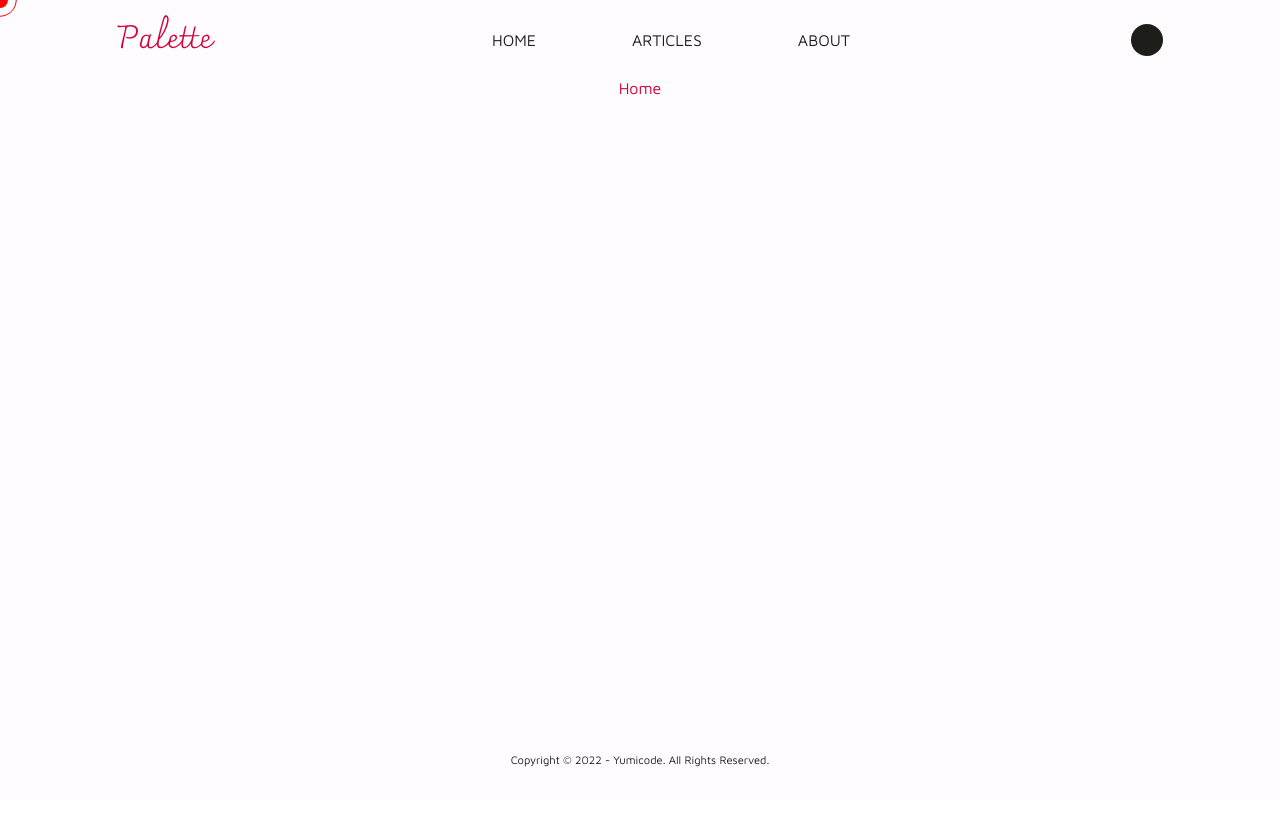
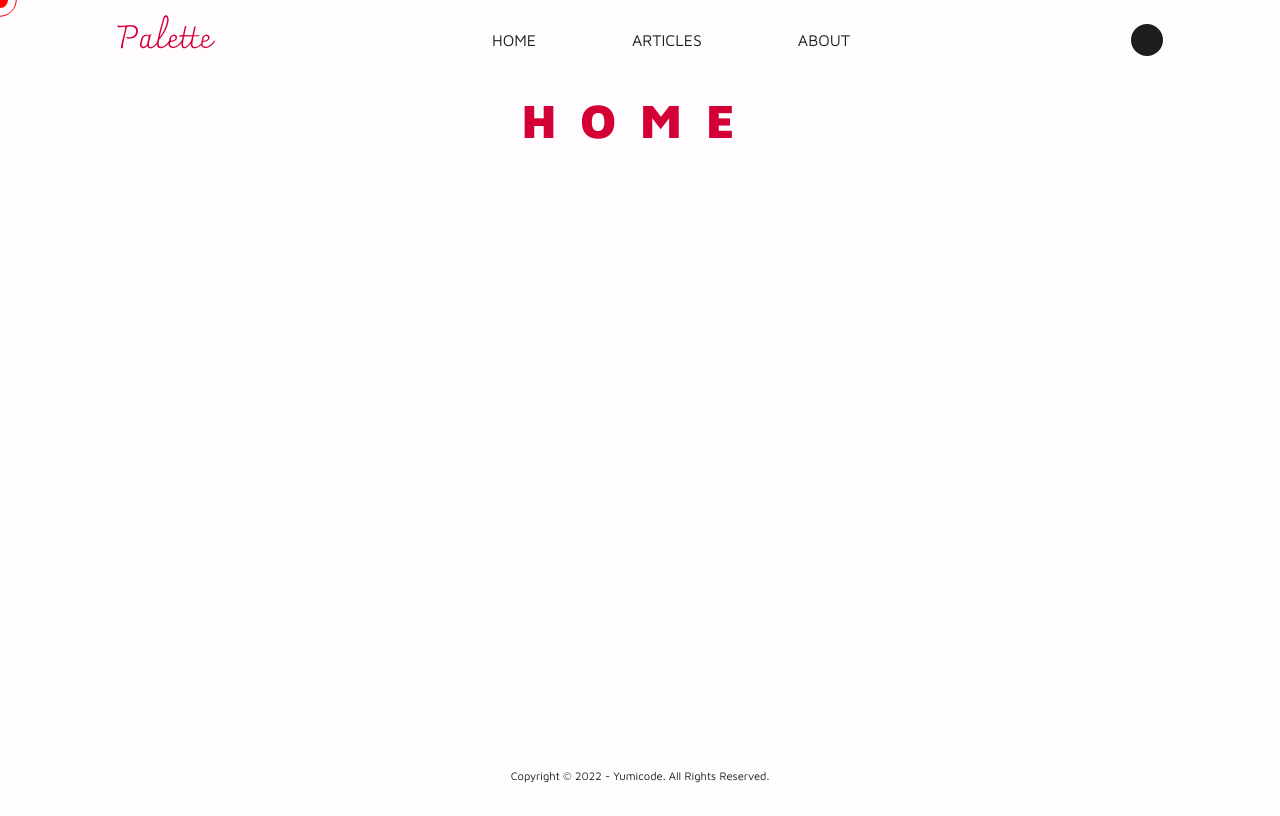
Before and after one commit to helene-nguyen/starter-template-react, a React (Create React App) app: page / in a window 1280 px wide. Built offline with nearby package versions, Linux system fonts and the light colour scheme.

Commit message:
feat: add title component

```diff
--- /dev/null
+++ b/src/Components/Title/Title.jsx
@@ -0,0 +1,9 @@
+import './Title.scss';
+
+const Title = ({ title }) => {
+  return(  <div id="title">
+    <h1>{title}</h1>
+  </div>);
+};
+
+export default Title;
--- /dev/null
+++ b/src/Components/Title/Title.scss
@@ -0,0 +1,7 @@
+#title {
+  margin: 1rem 2rem;
+  font-size: 3rem;
+  font-weight: 900;
+  letter-spacing: 1.5rem;
+  text-transform: uppercase;
+}
--- a/src/Components/index.jsx
+++ b/src/Components/index.jsx
@@ -4,6 +4,7 @@ import Navbar from './Navbar/Navbar';
 import Spinner from './Spinner/Spinner';
 import ThemeBtn from './ThemeBtn/ThemeBtn';
 import Cursor from './Cursor/Cursor';
-import Card from './Card/Card'
+import Card from './Card/Card';
+import Title from './Title/Title';
 
-export { Logo, Navbar, Spinner, ThemeBtn, Cursor, Card };
+export { Logo, Navbar, Spinner, ThemeBtn, Cursor, Card, Title };
--- a/src/Layout/Layout.jsx
+++ b/src/Layout/Layout.jsx
@@ -1,31 +1,44 @@
 //& Import Module
-import { Outlet } from 'react-router-dom';
+import { Outlet, useLocation } from 'react-router-dom';
 import { useTheme } from '../Hooks/useTheme';
 import { useCursor } from '../Hooks/useCursor';
 
 //& Imports Components
 import Footer from './Footer/Footer';
 import Header from './Header/Header';
-import { Cursor } from '../Components';
+import { Cursor, Title } from '../Components';
 
 //& Import SCSS
 import './Layout.scss';
 
 const Layout = ({ pages }) => {
+      // Detecting mobile or not
+  const isMobile = window.navigator.userAgentData.mobile;
+
   // -------------- Change theme
   const [theme, setTheme] = useTheme();
 
+  // -------------- Handle cursor
   const action = {
     display: 'none',
   };
+  const [cursorOptions, setCursorOptions] = useCursor('default', 'action', action);
 
-  const [cursorOptions, setCursorOptions] = useCursor('default', 'action', action);
+  // -------------- Handle title
+  let title;
+  const location = useLocation().pathname;
+
+  const getTitle = pages.find((elem) => {
+    return elem.name.toLowerCase() === location.slice(1).toLowerCase();
+  });
+  getTitle !== undefined && (title = getTitle.name);
 
   return (
     <div className={`layout theme--${theme}`}>
       <Header handleToggleMode={setTheme} theme={theme} {...setCursorOptions} />
+      <Title title={title} />
       <main>
-        <Cursor {...cursorOptions} />
+        {!isMobile && <Cursor {...cursorOptions} />}
         <Outlet />
       </main>
       <Footer theme={theme} />
--- a/src/Pages/About/About.jsx
+++ b/src/Pages/About/About.jsx
@@ -4,7 +4,6 @@ import './About.scss';
 const About = () => {
   return (
     <section className="about">
-      <h1>About</h1>
     </section>
   );
 };
--- a/src/Pages/Article/Article.jsx
+++ b/src/Pages/Article/Article.jsx
@@ -11,7 +11,6 @@ const Article = () => {
   const apiURL = `http://localhost:4200/api/v1/posts/${articleId}`;
   // useFetch(apiURL, setArticles, 'GET')
   const [data, isLoading] = useFetch(apiURL, 'GET');
-  console.log('data: ', data);
 
   return (
     <section className="article">
--- a/src/Pages/Articles/Articles.jsx
+++ b/src/Pages/Articles/Articles.jsx
@@ -13,7 +13,6 @@ const Articles = () => {
 
   return (
     <section className="articles">
-      <h1>Articles</h1>
       <div className="card__board">
         {!!isLoading ? <Spinner /> : data.map(({ id, ...elem }) =>
           <Link key={id} to={`/articles/${id}`}>
--- a/src/Pages/Home/Home.jsx
+++ b/src/Pages/Home/Home.jsx
@@ -4,7 +4,7 @@ import './Home.scss';
 const Home = () => {
   return (
     <section className="home">
-      <h1>Home</h1>
+      <h1 id='title'>Home</h1>
     </section>
   );
 };
--- a/src/Routes/ArticlesRoutes.jsx
+++ b/src/Routes/ArticlesRoutes.jsx
@@ -4,7 +4,7 @@ export const ArticlesRoutes = {
   name: 'Articles',
   isNav : true,
   // main
-  mainPath: 'articles/',
+  mainPath: 'articles',
   mainElement: <Articles />,
   // params
   articlePath: 'articles/:articleId',
```
